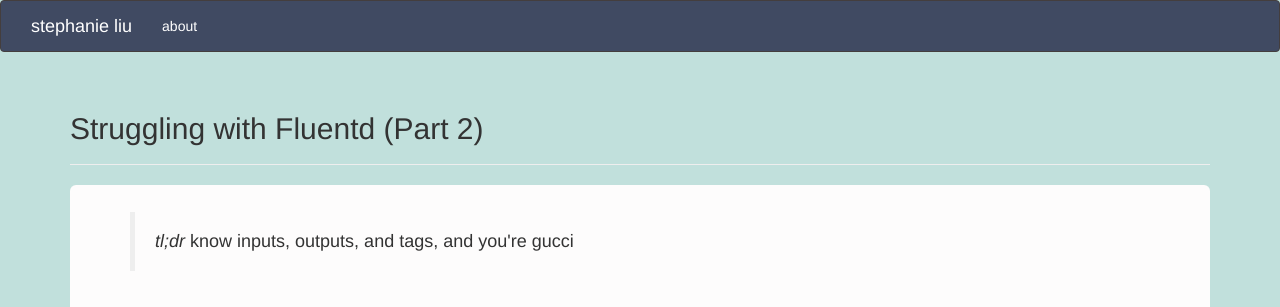
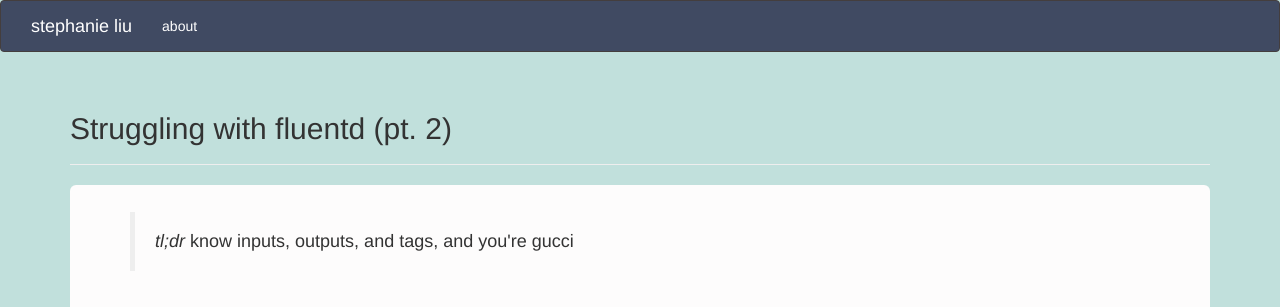
Before and after one commit to sliuu/sliuu.github.io, a Jekyll site: the page built from _posts/2015-07-18-struggling-with-fluentd-part-2.html, in a window 1280 px wide and 900 px high. Shown: the top 307 px of the window. Built offline with Jekyll 4.4.1, drawn with Linux system fonts in a browser that asks for light colours.

Commit message:
Rename title

```diff
--- a/_posts/2015-07-18-struggling-with-fluentd-part-1.html
+++ b/_posts/2015-07-18-struggling-with-fluentd-part-1.html
@@ -1,5 +1,5 @@
 ---
-title: Struggling with Fluentd (Part 1)
+title: Struggling with fluentd (pt. 1)
 date: 2015-07-18 6:00 PM
 category: coding
 from: stephanieliu.net
--- a/_posts/2015-07-18-struggling-with-fluentd-part-2.html
+++ b/_posts/2015-07-18-struggling-with-fluentd-part-2.html
@@ -1,5 +1,5 @@
 ---
-title: Struggling with Fluentd (Part 2)
+title: Struggling with fluentd (pt. 2)
 date: 2015-07-19 11:30 PM
 category: coding
 from: stephanieliu.net
```
Also changed, not shown: 3 other files.
